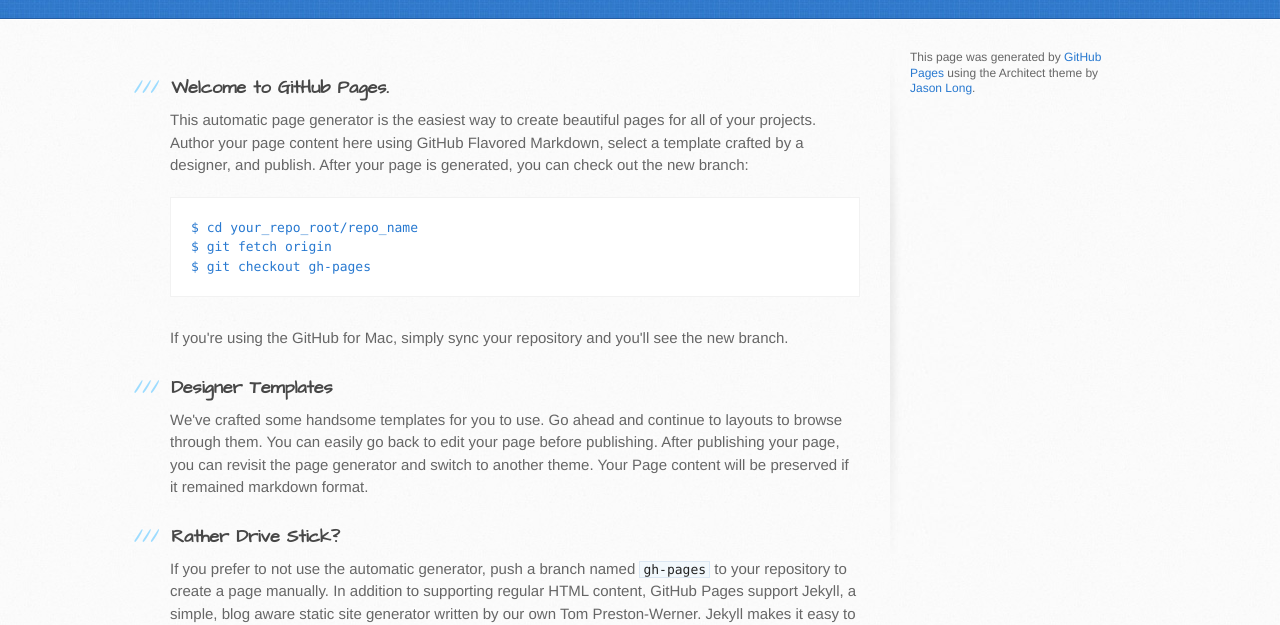
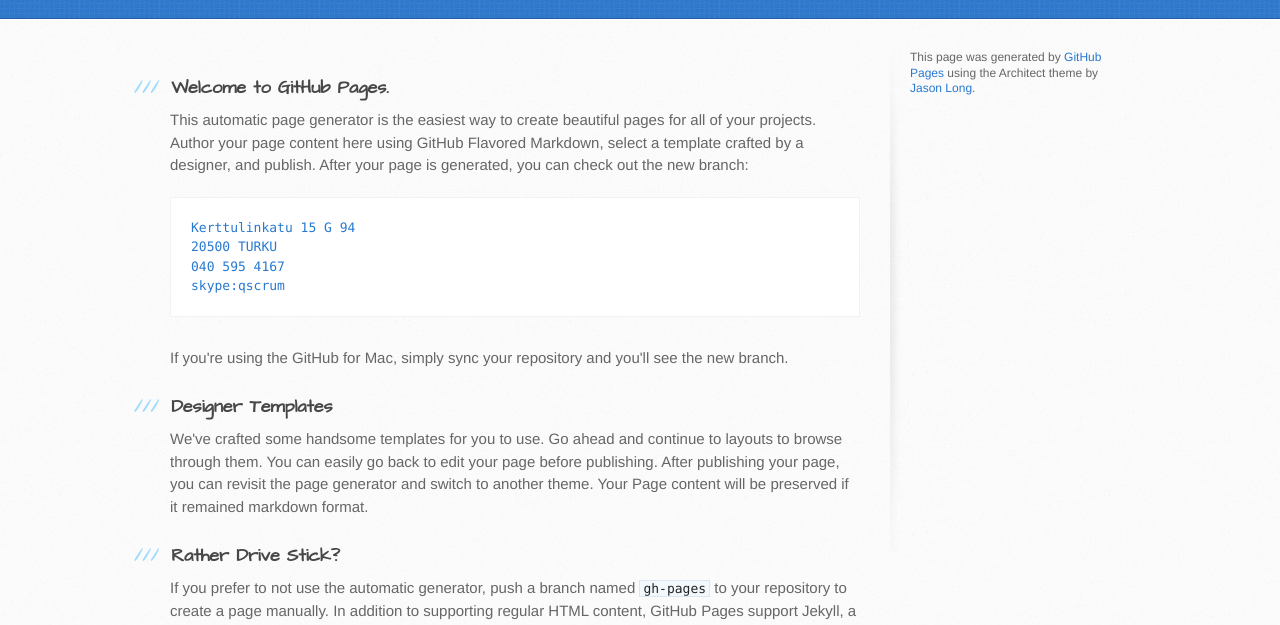
Before and after one commit to bittinosturi/bittinosturi.github.io, a plain HTML site: page index.html in a window 1280 px wide. Shown: the part 182-807 px from the top of the page. Drawn offline with Linux system fonts and the light colour scheme.

Commit message:
Update index.html

```diff
--- a/index.html
+++ b/index.html
@@ -33,9 +33,10 @@
 
 <p>This automatic page generator is the easiest way to create beautiful pages for all of your projects. Author your page content here using GitHub Flavored Markdown, select a template crafted by a designer, and publish. After your page is generated, you can check out the new branch:</p>
 
-<pre><code>$ cd your_repo_root/repo_name
-$ git fetch origin
-$ git checkout gh-pages
+<pre><code>Kerttulinkatu 15 G 94
+20500 TURKU
+040 595 4167
+skype:qscrum
 </code></pre>
 
 <p>If you're using the GitHub for Mac, simply sync your repository and you'll see the new branch.</p>
```
